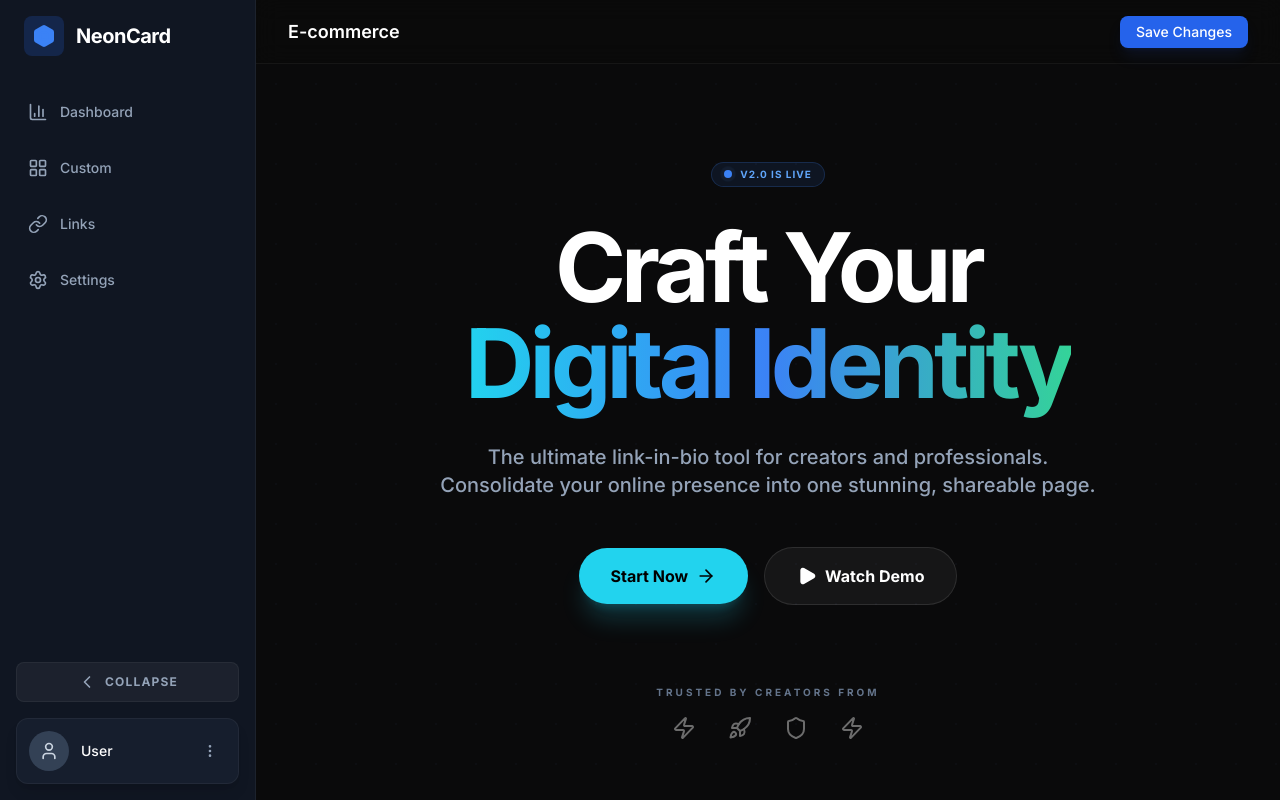
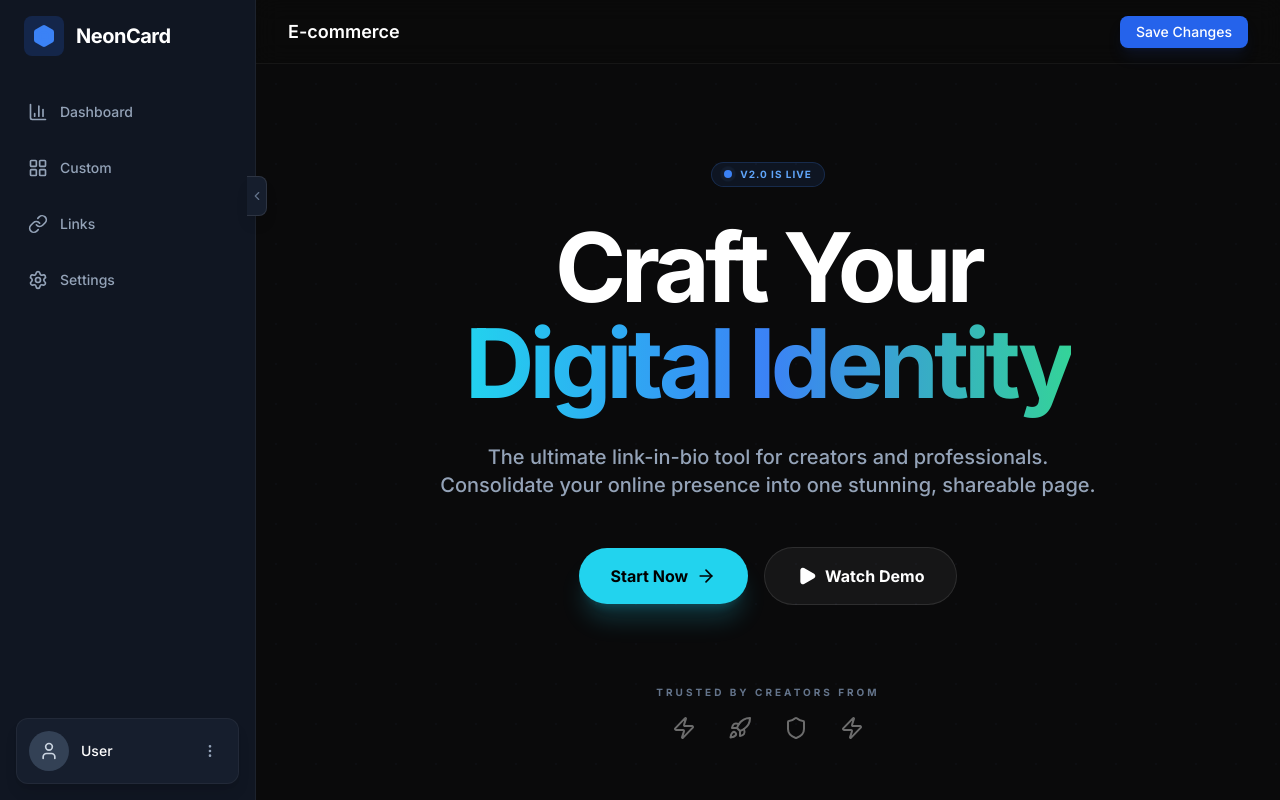
Before and after one commit to pog205/blo-profile, a React (Vite) app in the folder src/frondend/bio-clent/: page /shop in a window 1280 px wide. Built offline with nearby package versions, Linux system fonts and the light colour scheme.

Commit message:
feat: Enhance Sidebar with hover effects and edge toggle button

```diff
--- a/src/frondend/bio-clent/components/Sidebar.tsx
+++ b/src/frondend/bio-clent/components/Sidebar.tsx
@@ -121,6 +121,8 @@ const Sidebar: React.FC = () => {
   return (
     <>
       <div
+        onMouseEnter={(e) => e.currentTarget.querySelector<HTMLElement>('.sidebar-edge-btn')?.style.setProperty('opacity', '1')}
+        onMouseLeave={(e) => e.currentTarget.querySelector<HTMLElement>('.sidebar-edge-btn')?.style.setProperty('opacity', '0')}
         className={`${
           isCollapsed ? "w-20" : "w-64"
         } transition-all duration-300 ease-in-out flex flex-col justify-between border-r border-white/5 bg-[#101622] p-4 shrink-0 relative`}
@@ -145,7 +147,20 @@ const Sidebar: React.FC = () => {
           </div>
 
           {/* Navigation */}
-          <nav className="flex flex-col gap-2">
+          <div className="relative">
+            {/* Edge Toggle Button */}
+            <button
+              onClick={() => setIsCollapsed(!isCollapsed)}
+              className="absolute -right-7 top-1/2 -translate-y-1/2 z-10 flex items-center justify-center w-5 h-10 rounded-r-lg bg-[#161e2d] border border-l-0 border-white/10 text-slate-500 hover:text-white hover:border-blue-500/40 hover:bg-blue-600/20 transition-all shadow-lg group opacity-0 hover:opacity-100 focus:opacity-100 sidebar-edge-btn"
+              style={{ outline: "none" }}
+            >
+              {isCollapsed ? (
+                <ChevronRight className="size-3.5 group-hover:scale-110 transition-transform" />
+              ) : (
+                <ChevronLeft className="size-3.5 group-hover:-translate-x-0.5 transition-transform" />
+              )}
+            </button>
+            <nav className="flex flex-col gap-2">
             {items.map((item) => {
               const Icon = item.icon;
               return (
@@ -180,28 +195,12 @@ const Sidebar: React.FC = () => {
                 </NavLink>
               );
             })}
-          </nav>
+            </nav>
+          </div>
         </div>
 
-        {/* Footer & Collapse Toggle */}
+        {/* Footer */}
         <div className="flex flex-col gap-4">
-          {/* Collapse Button */}
-          <button
-            onClick={() => setIsCollapsed(!isCollapsed)}
-            className="flex items-center justify-center w-full h-10 rounded-lg bg-white/5 text-slate-400 hover:text-white hover:bg-white/10 transition-all border border-white/5 group"
-          >
-            {isCollapsed ? (
-              <ChevronRight className="size-5 group-hover:scale-110 transition-transform" />
-            ) : (
-              <div className="flex items-center gap-2">
-                <ChevronLeft className="size-5 group-hover:-translate-x-1 transition-transform" />
-                <span className="text-xs font-bold uppercase tracking-widest">
-                  {t("nav.collapse")}
-                </span>
-              </div>
-            )}
-          </button>
-
           {/* User Profile Footer */}
           <div className="relative">
             <div
--- a/src/frondend/bio-clent/pages/LoginPage.tsx
+++ b/src/frondend/bio-clent/pages/LoginPage.tsx
@@ -64,7 +64,7 @@ const LoginPage: React.FC<LoginPageProps> = ({ onNavigateSignup }) => {
         </div>
 
         <div className="relative z-10 flex flex-col h-full justify-between">
-          <div className="flex items-center gap-2">
+          <div className="flex items-center gap-2 cursor-pointer" onClick={() => navigate("/")}>
             <img
               src="/assets/pog-logo.png"
               alt="POG Logo"
```
